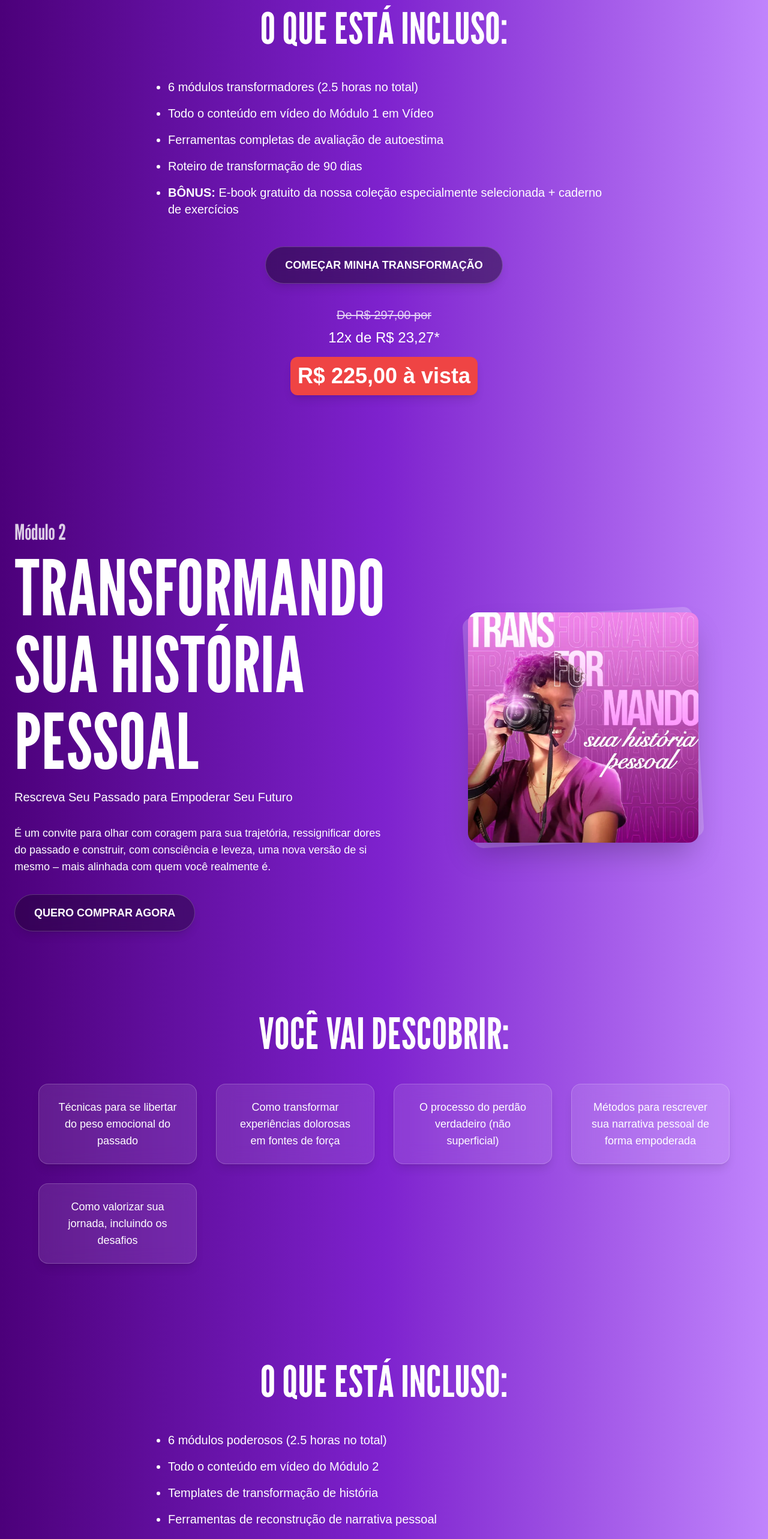
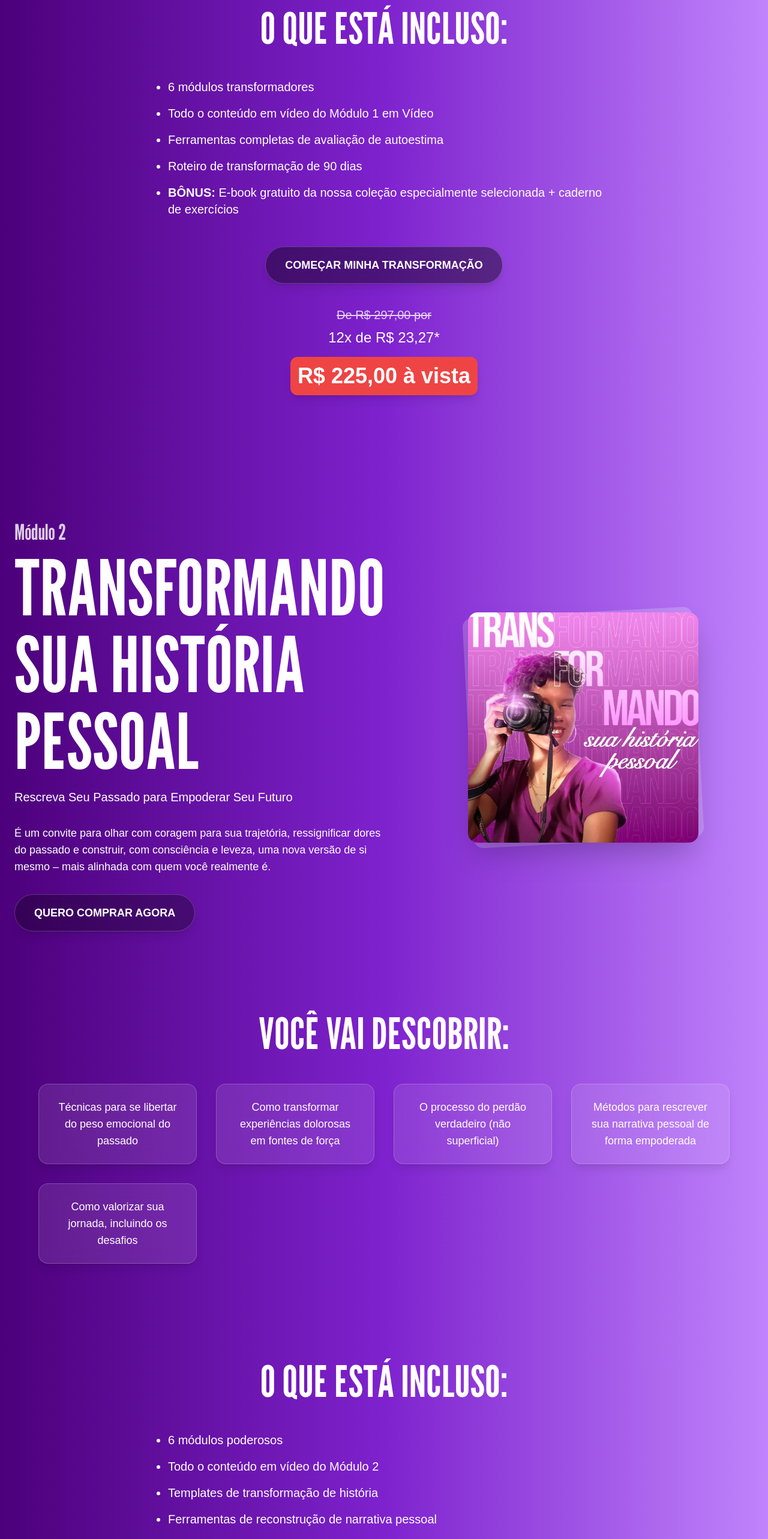
Before and after one commit to Marcelosoaresdev/SiteCursos, a React (Vite) app: page /categoria/autoestima in a window 1280 px wide. Shown: the part 6720-9286 px from the top of the page at 60% size. Built offline with nearby package versions, Linux system fonts and the light colour scheme.

Commit message:
refactor: remove horas details from course inclusions

```diff
--- a/src/data/categoryData.js
+++ b/src/data/categoryData.js
@@ -73,7 +73,7 @@ export const categories = [
     inclusions: {
       title: "O que está incluso:",
       items: [
-        "6 módulos abrangentes (3 horas no total)",
+        "6 módulos abrangentes",
         "Todo o conteúdo em vídeo do Módulo 1",
         "Checklist semanal de transformação",
         "Plano de ação personalizado de 90 dias",
@@ -644,7 +644,7 @@ export const courses = [
       description:
         "Reprogramar seus hábitos diários e acender sua energia. Senso de largada.",
       longDescription:
-        "Esta jornada abrangente de 3 horas ensina os pilares da verdadeira transformação da saúde através de pequenas mudanças sustentáveis que criam resultados extraordinários.",
+        "Esta jornada abrangente ensina os pilares da verdadeira transformação da saúde através de pequenas mudanças sustentáveis que criam resultados extraordinários.",
       heroImage: capaSaude1,
       purchaseLink: "https://pay.hotmart.com/I100520899F",
       detailsBackgroundColor: "bg-gradient-to-r from-[#203162] to-[#00afdb]",
@@ -660,7 +660,7 @@ export const courses = [
       inclusions: {
         title: "O que está incluso:",
         items: [
-          "6 módulos abrangentes (3 horas no total)",
+          "6 módulos abrangentes",
           "Todo o conteúdo em vídeo do Módulo 1",
           "Checklist semanal de transformação",
           "Plano de ação personalizado de 90 dias",
@@ -736,7 +736,7 @@ export const courses = [
       inclusions: {
         title: "O QUE ESTÁ INCLUSO?",
         items: [
-          "7 módulos progressivos (3,5 horas no total)",
+          "7 módulos progressivos",
           "Plano de treino 5Km completo",
           "Todo o conteúdo do Módulo 2 em vídeo",
         ],
@@ -809,7 +809,7 @@ export const courses = [
       inclusions: {
         title: "O QUE ESTÁ INCLUSO:",
         items: [
-          "7 módulos avançados (3,5 horas no total)",
+          "7 módulos avançados",
           "Protocolos e planos de treino elite",
           "Todo o conteúdo do Módulo 3 em vídeo",
         ],
@@ -885,7 +885,7 @@ export const courses = [
       inclusions: {
         title: "O que está incluso:",
         items: [
-          "7 módulos poderosos em vídeo (2+ horas no total)",
+          "7 módulos poderosos em vídeo",
           "Todo o conteúdo em vídeo do Módulo 1",
           "Diagnósticos e calculadoras financeiras completas.",
           "Roteiro personalizado de liberdade para 5 anos",
@@ -962,7 +962,7 @@ export const courses = [
       inclusions: {
         title: "O que está incluso:",
         items: [
-          "6 módulos abrangentes (3+ horas no total)",
+          "6 módulos abrangentes",
           "Todo o conteúdo em vídeo do Módulo 2",
           "Templates de criação de produtos e sistemas",
           "Roteiro de escala do zero aos milhões",
@@ -1039,7 +1039,7 @@ export const courses = [
       inclusions: {
         title: "O que está incluso:",
         items: [
-          "6 módulos avançados (3 horas no total)",
+          "6 módulos avançados",
           "Todo o conteúdo em vídeo do Módulo 3",
           "Calculadoras de investimento e templates de carteira",
           "Roteiro com cronogramas para alcançar o milhão",
@@ -1113,7 +1113,7 @@ export const courses = [
       inclusions: {
         title: "O que está incluso:",
         items: [
-          "6 módulos transformadores (2.5 horas no total)",
+          "6 módulos transformadores",
           "Todo o conteúdo em vídeo do Módulo 1",
           "Ferramentas de avaliação da Zona de Gênio",
           "Roteiro de transformação de 90 dias",
@@ -1187,7 +1187,7 @@ export const courses = [
       inclusions: {
         title: "O que está incluso:",
         items: [
-          "6 módulos estratégicos (2,5 horas no total)",
+          "6 módulos estratégicos",
           "Todo o conteúdo em vídeo do Módulo 2",
           "Templates e ferramentas completas de planejamento",
         ],
@@ -1260,7 +1260,7 @@ export const courses = [
       inclusions: {
         title: "O que está incluso:",
         items: [
-          "6 Módulos Práticos (de 2,5 horas no total)",
+          "6 Módulos Práticos",
           "Todo o conteúdo em vídeo do Módulo 3",
           "Templates e ferramentas para acompanhamento de hábitos",
           "Protocolos personalizados de execução",
@@ -1333,7 +1333,7 @@ export const courses = [
       inclusions: {
         title: "O que está incluso:",
         items: [
-          "6 módulos transformadores (2.5 horas no total)",
+          "6 módulos transformadores",
           "Todo o conteúdo em vídeo do Módulo 1 em Vídeo",
           "Ferramentas completas de avaliação de autoestima",
           "Roteiro de transformação de 90 dias",
@@ -1406,7 +1406,7 @@ export const courses = [
       inclusions: {
         title: "O que está incluso:",
         items: [
-          "6 módulos poderosos (2.5 horas no total)",
+          "6 módulos poderosos",
           "Todo o conteúdo em vídeo do Módulo 2",
           "Templates de transformação de história",
           "Ferramentas de reconstrução de narrativa pessoal",
@@ -1478,7 +1478,7 @@ export const courses = [
       inclusions: {
         title: "O que está incluso:",
         items: [
-          "6 módulos práticos (2.5 horas no total)",
+          "6 módulos práticos",
           "Todo o conteúdo em vídeo do Módulo 3",
           "Templates de práticas diárias e ferramentas de acompanhamento",
           "Scripts de limites e guias de comunicação",
@@ -1550,7 +1550,7 @@ export const courses = [
       inclusions: {
         title: "O que está incluso:",
         items: [
-          "6 módulos transformadores (2,5 horas no total)",
+          "6 módulos transformadores",
           "Todo o conteúdo do Módulo 1 em vídeo",
           "Ferramentas completas de mapeamento emocional",
           "Roteiro de quebra de padrões de 90 diasncontros Conscientes.",
@@ -1621,7 +1621,7 @@ export const courses = [
       inclusions: {
         title: "O que está incluso:",
         items: [
-          "6 módulos poderosos (2,5 horas no total)",
+          "6 módulos poderosos",
           "Todo o conteúdo em vídeo do Módulo 2",
           "Scripts e templates completos de comunicação",
           "Exercícios de construção de intimidade",
@@ -1692,7 +1692,7 @@ export const courses = [
       inclusions: {
         title: "O que está incluso:",
         items: [
-          "6 módulos práticos (2,5 horas no total)",
+          "6 módulos práticos",
           "Todo o conteúdo em vídeo do Módulo 3",
           "Avaliações de evolução relacional",
           "Templates de acordos conscientes de casal",
--- a/src/data/studentData.js
+++ b/src/data/studentData.js
@@ -73,7 +73,7 @@ export const categories = [
     inclusions: {
       title: "O que está incluso:",
       items: [
-        "6 módulos abrangentes (3 horas no total)",
+        "6 módulos abrangentes",
         "Todo o conteúdo em vídeo do Módulo 1",
         "Checklist semanal de transformação",
         "Plano de ação personalizado de 90 dias",
@@ -641,7 +641,7 @@ export const courses = [
       description:
         "Reprogramar seus hábitos diários e acender sua energia. Senso de largada.",
       longDescription:
-        "Esta jornada abrangente de 3 horas ensina os pilares da verdadeira transformação da saúde através de pequenas mudanças sustentáveis que criam resultados extraordinários.",
+        "Esta jornada abrangente ensina os pilares da verdadeira transformação da saúde através de pequenas mudanças sustentáveis que criam resultados extraordinários.",
       heroImage: capaSaude1,
       purchaseLink: "https://pay.hotmart.com/D100523521C",
       detailsBackgroundColor: "bg-gradient-to-r from-[#203162] to-[#00afdb]",
@@ -657,7 +657,7 @@ export const courses = [
       inclusions: {
         title: "O que está incluso:",
         items: [
-          "6 módulos abrangentes (3 horas no total)",
+          "6 módulos abrangentes",
           "Todo o conteúdo em vídeo do Módulo 1",
           "Checklist semanal de transformação",
           "Plano de ação personalizado de 90 dias",
@@ -733,7 +733,7 @@ export const courses = [
       inclusions: {
         title: "O QUE ESTÁ INCLUSO?",
         items: [
-          "7 módulos progressivos (3,5 horas no total)",
+          "7 módulos progressivos",
           "Plano de treino 5Km completo",
           "Todo o conteúdo do Módulo 2 em vídeo",
         ],
@@ -806,7 +806,7 @@ export const courses = [
       inclusions: {
         title: "O QUE ESTÁ INCLUSO:",
         items: [
-          "7 módulos avançados (3,5 horas no total)",
+          "7 módulos avançados",
           "Protocolos e planos de treino elite",
           "Todo o conteúdo do Módulo 3 em vídeo",
         ],
@@ -882,7 +882,7 @@ export const courses = [
       inclusions: {
         title: "O que está incluso:",
         items: [
-          "7 módulos poderosos em vídeo (2+ horas no total)",
+          "7 módulos poderosos em vídeo",
           "Todo o conteúdo em vídeo do Módulo 1",
           "Diagnósticos e calculadoras financeiras completas.",
           "Roteiro personalizado de liberdade para 5 anos",
@@ -959,7 +959,7 @@ export const courses = [
       inclusions: {
         title: "O que está incluso:",
         items: [
-          "6 módulos abrangentes (3+ horas no total)",
+          "6 módulos abrangentes",
           "Todo o conteúdo em vídeo do Módulo 2",
           "Templates de criação de produtos e sistemas",
           "Roteiro de escala do zero aos milhões",
@@ -1036,7 +1036,7 @@ export const courses = [
       inclusions: {
         title: "O que está incluso:",
         items: [
-          "6 módulos avançados (3 horas no total)",
+          "6 módulos avançados",
           "Todo o conteúdo em vídeo do Módulo 3",
           "Calculadoras de investimento e templates de carteira",
           "Roteiro com cronogramas para alcançar o milhão",
@@ -1110,7 +1110,7 @@ export const courses = [
       inclusions: {
         title: "O que está incluso:",
         items: [
-          "6 módulos transformadores (2.5 horas no total)",
+          "6 módulos transformadores",
           "Todo o conteúdo em vídeo do Módulo 1",
           "Ferramentas de avaliação da Zona de Gênio",
           "Roteiro de transformação de 90 dias",
@@ -1184,7 +1184,7 @@ export const courses = [
       inclusions: {
         title: "O que está incluso:",
         items: [
-          "6 módulos estratégicos (2,5 horas no total)",
+          "6 módulos estratégicos",
           "Todo o conteúdo em vídeo do Módulo 2",
           "Templates e ferramentas completas de planejamento",
         ],
@@ -1257,7 +1257,7 @@ export const courses = [
       inclusions: {
         title: "O que está incluso:",
         items: [
-          "6 Módulos Práticos (de 2,5 horas no total)",
+          "6 Módulos Práticos",
           "Todo o conteúdo em vídeo do Módulo 3",
           "Templates e ferramentas para acompanhamento de hábitos",
           "Protocolos personalizados de execução",
@@ -1330,7 +1330,7 @@ export const courses = [
       inclusions: {
         title: "O que está incluso:",
         items: [
-          "6 módulos transformadores (2.5 horas no total)",
+          "6 módulos transformadores",
           "Todo o conteúdo em vídeo do Módulo 1 em Vídeo",
           "Ferramentas completas de avaliação de autoestima",
           "Roteiro de transformação de 90 dias",
@@ -1403,7 +1403,7 @@ export const courses = [
       inclusions: {
         title: "O que está incluso:",
         items: [
-          "6 módulos poderosos (2.5 horas no total)",
+          "6 módulos poderosos",
           "Todo o conteúdo em vídeo do Módulo 2",
           "Templates de transformação de história",
           "Ferramentas de reconstrução de narrativa pessoal",
@@ -1475,7 +1475,7 @@ export const courses = [
       inclusions: {
         title: "O que está incluso:",
         items: [
-          "6 módulos práticos (2.5 horas no total)",
+          "6 módulos práticos",
           "Todo o conteúdo em vídeo do Módulo 3",
           "Templates de práticas diárias e ferramentas de acompanhamento",
           "Scripts de limites e guias de comunicação",
@@ -1547,7 +1547,7 @@ export const courses = [
       inclusions: {
         title: "O que está incluso:",
         items: [
-          "6 módulos transformadores (2,5 horas no total)",
+          "6 módulos transformadores",
           "Todo o conteúdo do Módulo 1 em vídeo",
           "Ferramentas completas de mapeamento emocional",
           "Roteiro de quebra de padrões de 90 diasncontros Conscientes",
@@ -1618,7 +1618,7 @@ export const courses = [
       inclusions: {
         title: "O que está incluso:",
         items: [
-          "6 módulos poderosos (2,5 horas no total)",
+          "6 módulos poderosos",
           "Todo o conteúdo em vídeo do Módulo 2",
           "Scripts e templates completos de comunicação",
           "Exercícios de construção de intimidade",
@@ -1689,7 +1689,7 @@ export const courses = [
       inclusions: {
         title: "O que está incluso:",
         items: [
-          "6 módulos práticos (2,5 horas no total)",
+          "6 módulos práticos",
           "Todo o conteúdo em vídeo do Módulo 3",
           "Avaliações de evolução relacional",
           "Templates de acordos conscientes de casal",
```
